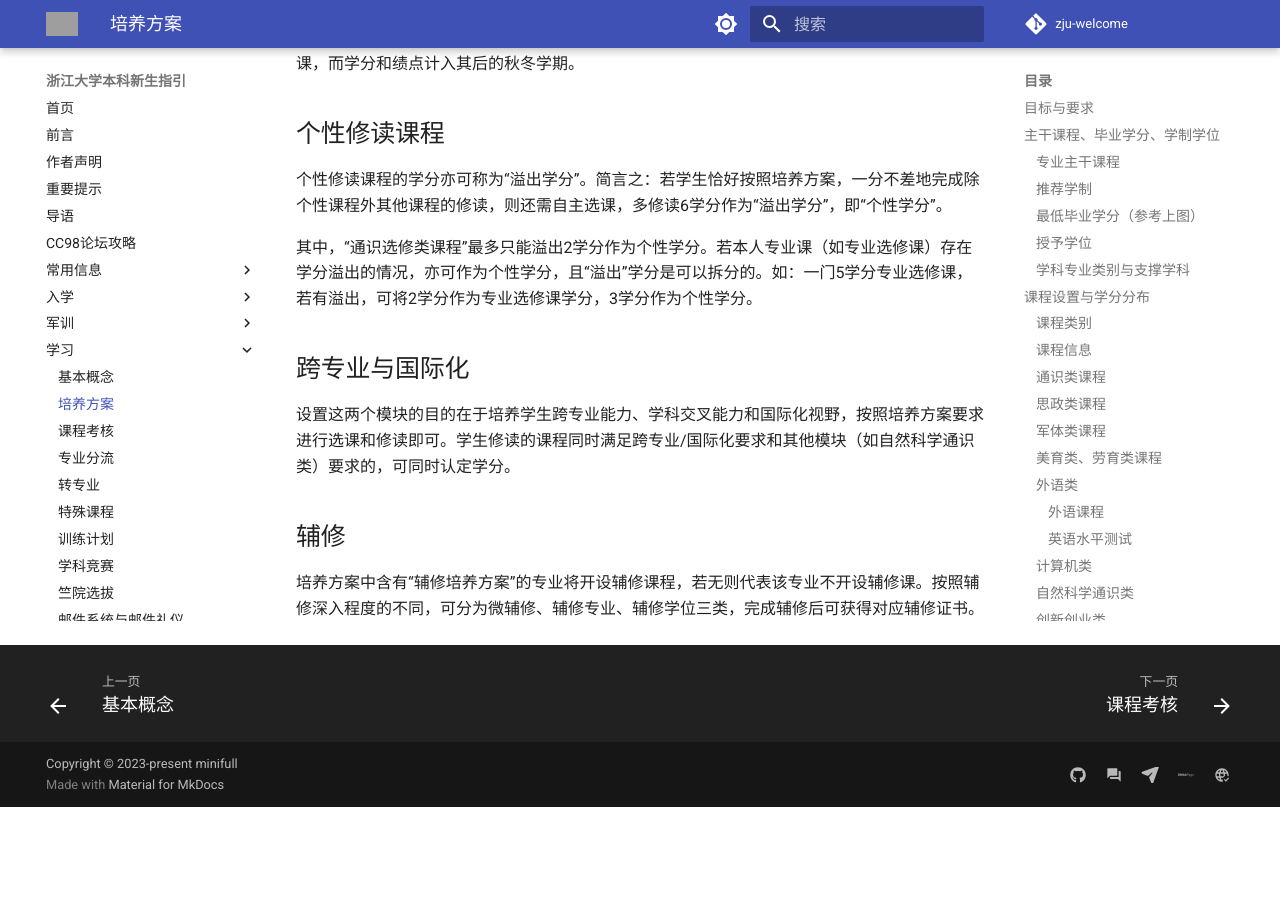
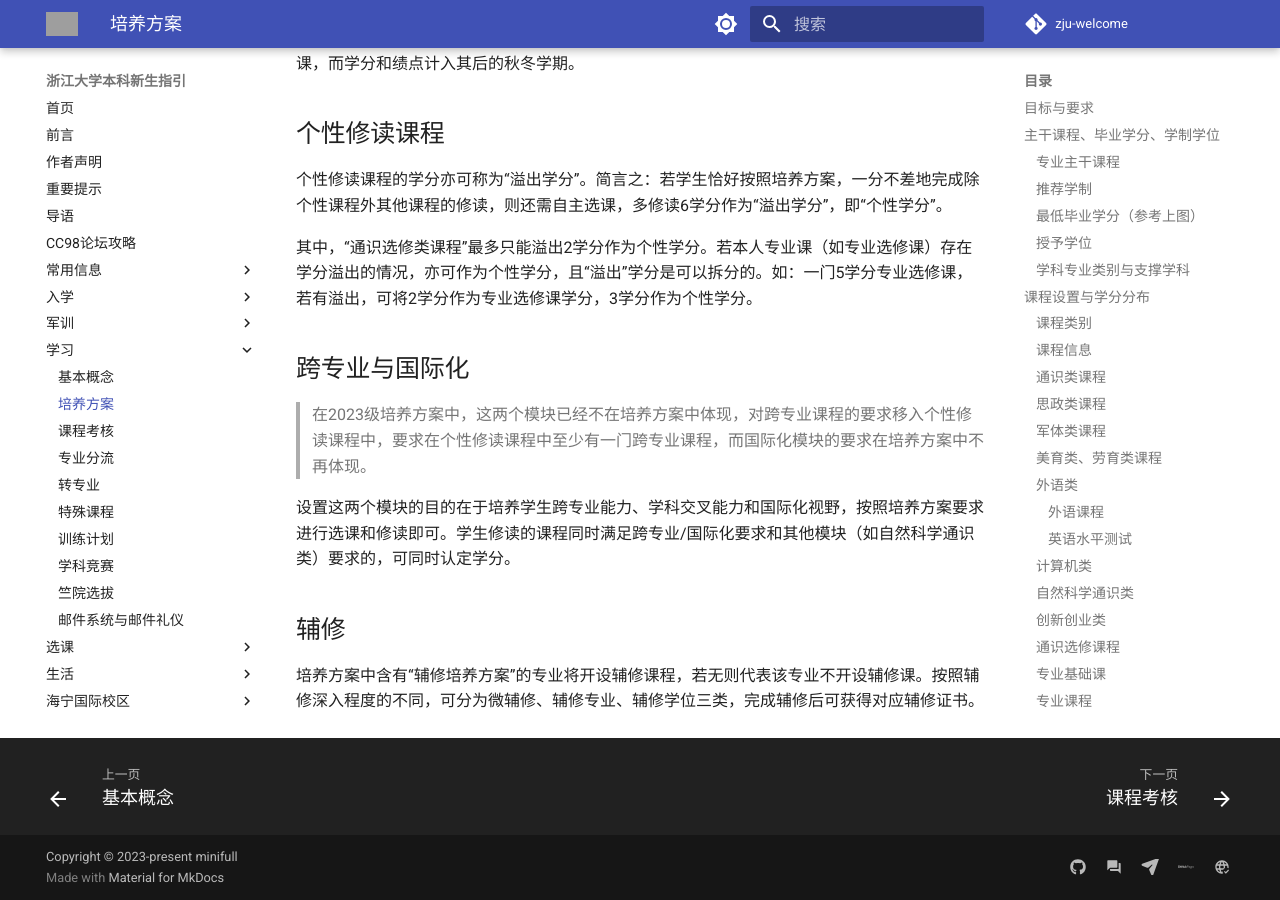
Before and after one commit to mini-full/zju-welcome, an MkDocs documentation site: the page built from docs/learning/program.md, in a window 1280 px wide and 900 px high, scrolled down 4576 px. Built offline with MkDocs 1.6.1 and Material for MkDocs 9.7.7, drawn with Linux system fonts in a browser that asks for light colours; comment, search, counter and statistics services are not loaded; before the commit the page ends 5383 px from its top, so only the background shows below that; grey boxes are pictures that could not be loaded.

Commit message:
添加跨专业与国际化要求的变化

```diff
--- a/docs/learning/program.md
+++ b/docs/learning/program.md
@@ -136,6 +136,8 @@
 
 ## 跨专业与国际化
 
+> 在2023级培养方案中，这两个模块已经不在培养方案中体现，对跨专业课程的要求移入个性修读课程中，要求在个性修读课程中至少有一门跨专业课程，而国际化模块的要求在培养方案中不再体现。
+
 设置这两个模块的目的在于培养学生跨专业能力、学科交叉能力和国际化视野，按照培养方案要求进行选课和修读即可。学生修读的课程同时满足跨专业/国际化要求和其他模块（如自然科学通识类）要求的，可同时认定学分。
 
 ## 辅修
```
